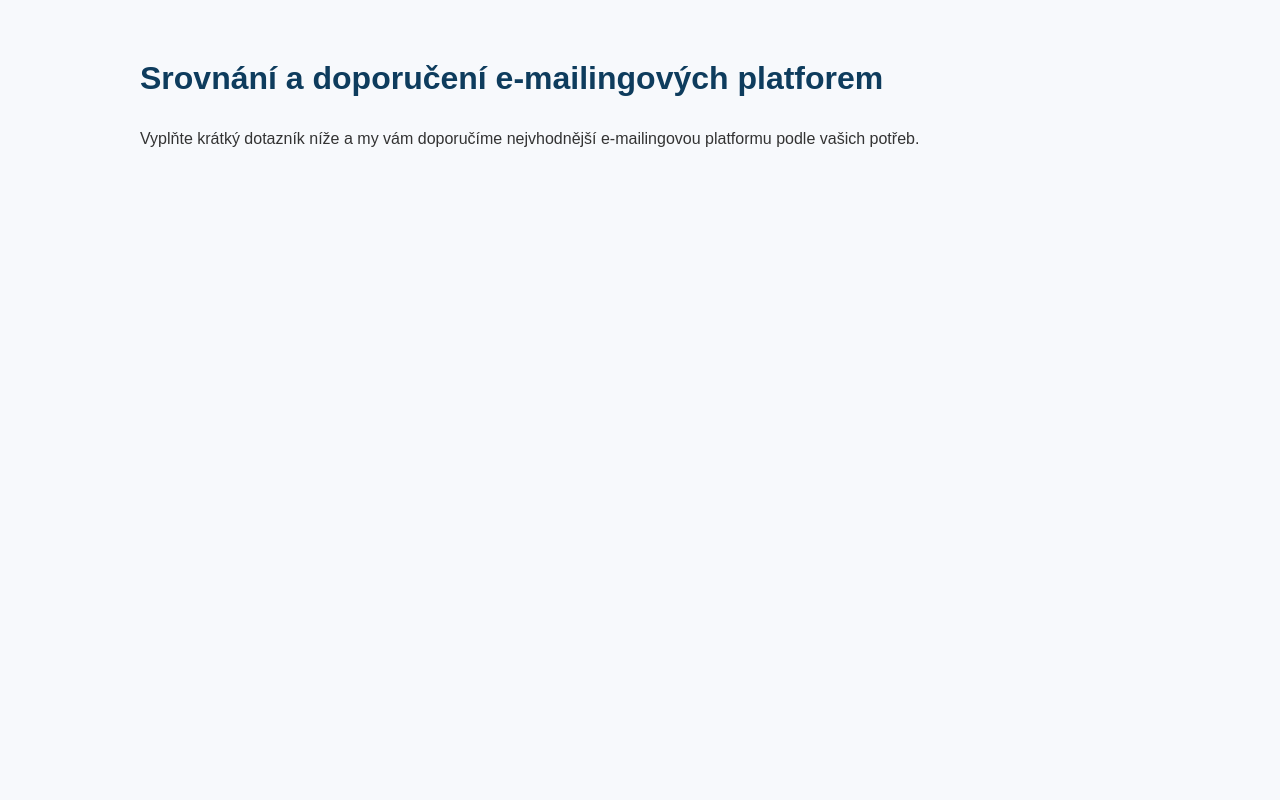
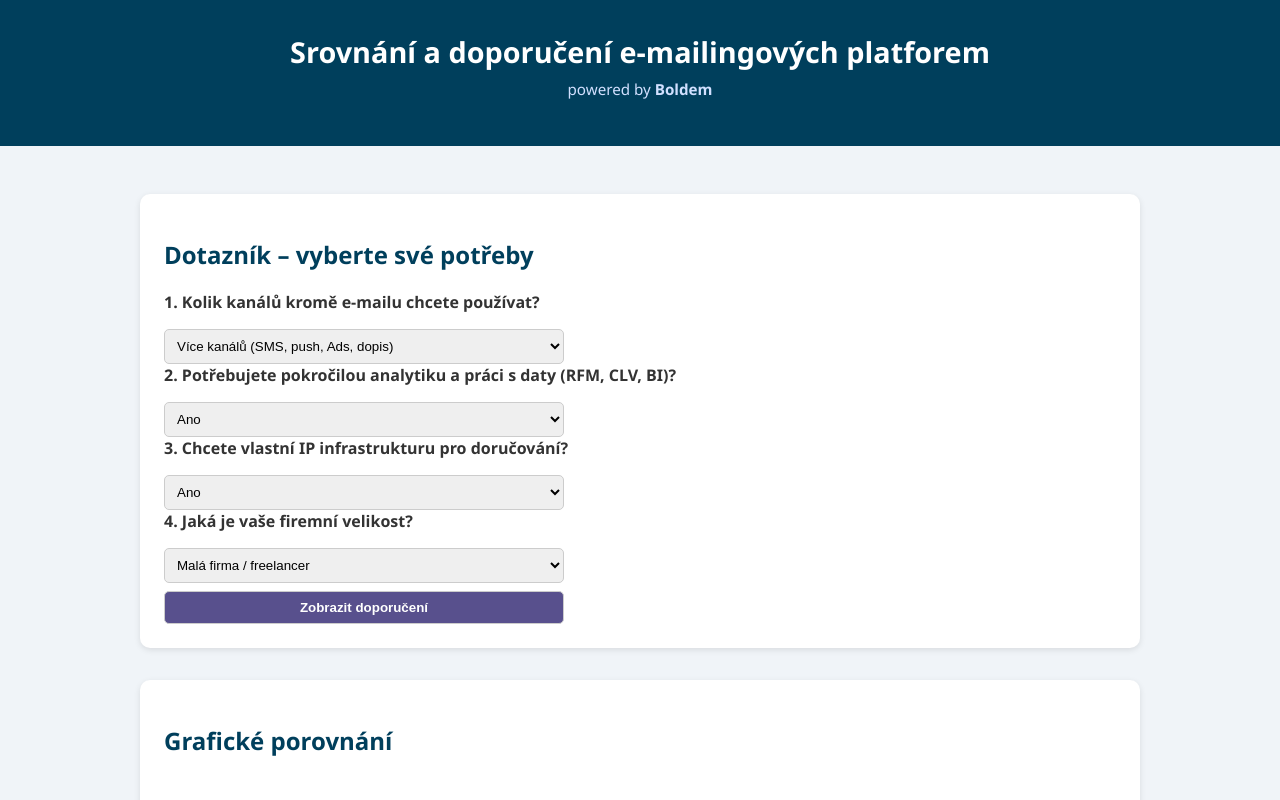
Before and after one commit to BretislaStrnad/email-platform-site, a plain HTML site: page index.html in a window 1280 px wide. Shown: the top 800 px of the page. Drawn offline with nearby package versions, Linux system fonts and the light colour scheme.

Commit message:
Update index.html

```diff
--- a/index.html
+++ b/index.html
@@ -1,32 +1,218 @@
-
 <!DOCTYPE html>
 <html lang="cs">
 <head>
   <meta charset="UTF-8">
   <meta name="viewport" content="width=device-width, initial-scale=1.0">
-  <title>Srovnání e-mailingových platforem</title>
+  <title>Boldem | Srovnání e-mailingových platforem</title>
+  <link rel="icon" href="https://boldem.cz/favicon.ico" type="image/x-icon">
   <script src="https://cdn.jsdelivr.net/npm/chart.js"></script>
   <style>
-    body { font-family: Arial, sans-serif; line-height: 1.6; padding: 2rem; max-width: 1000px; margin: auto; background: #f7f9fc; color: #333; }
-    h1, h2 { color: #0e3c5d; }
-    .platform-summary, .scoreboard, .highlight, .question { background: white; padding: 1rem; border-radius: 8px; box-shadow: 0 1px 4px rgba(0,0,0,0.05); margin-bottom: 1rem; }
-    .question label { font-weight: bold; display: block; margin-bottom: 0.5rem; }
-    select, button { margin-top: 0.5rem; padding: 0.4rem; border-radius: 4px; border: 1px solid #ccc; width: 100%; max-width: 300px; }
-    button { background: #0e3c5d; color: white; cursor: pointer; }
-    .highlight { border-left: 4px solid #2e7d32; background: #e8f5e9; }
-    table { width: 100%; border-collapse: collapse; margin-top: 2rem; }
-    th, td { border: 1px solid #ccc; padding: 0.6rem; text-align: center; }
-    th { background: #e3eff9; }
-    footer { margin-top: 4rem; font-size: 0.9em; color: #666; text-align: center; }
-    canvas { max-width: 100%; margin-top: 2rem; }
+    body {
+      font-family: 'Segoe UI', Tahoma, Geneva, Verdana, sans-serif;
+      background: #f0f4f8;
+      color: #333;
+      margin: 0;
+      padding: 0;
+    }
+    header {
+      background: #003f5c;
+      color: white;
+      padding: 2rem;
+      text-align: center;
+    }
+    header h1 {
+      margin: 0;
+      font-size: 1.8rem;
+    }
+    header p.logo {
+      font-size: 0.95rem;
+      color: #d1e0ff;
+      margin-top: 0.5rem;
+    }
+    main {
+      max-width: 1000px;
+      margin: 2rem auto;
+      padding: 1rem;
+    }
+    section {
+      background: white;
+      padding: 1.5rem;
+      border-radius: 10px;
+      box-shadow: 0 2px 6px rgba(0, 0, 0, 0.1);
+      margin-bottom: 2rem;
+    }
+        h2 {
+      color: #003f5c;
+    }
+    .question label {
+      font-weight: bold;
+      display: block;
+      margin-bottom: 0.5rem;
+    }
+    select, button {
+      margin-top: 0.5rem;
+      padding: 0.5rem;
+      border-radius: 5px;
+      border: 1px solid #ccc;
+      width: 100%;
+      max-width: 400px;
+    }
+    button {
+      background: #58508d;
+      color: white;
+      cursor: pointer;
+      font-weight: bold;
+      transition: background 0.3s ease;
+    }
+    button:hover {
+      background: #7a5195;
+    }
+    .highlight {
+      background: #e0f2f1;
+      border-left: 5px solid #26a69a;
+      padding: 1rem;
+      margin-top: 1rem;
+      border-radius: 6px;
+    }
+    table {
+      width: 100%;
+      border-collapse: collapse;
+      margin-top: 2rem;
+    }
+    th, td {
+      border: 1px solid #ccc;
+      padding: 0.8rem;
+      text-align: center;
+    }
+    th {
+      background: #e3eff9;
+    }
+    footer {
+      text-align: center;
+      padding: 2rem;
+      background: #003f5c;
+      color: white;
+    }
+    canvas {
+      max-width: 100%;
+      margin-top: 2rem;
+    }
   </style>
 </head>
 <body>
-  <h1>Srovnání a doporučení e-mailingových platforem</h1>
+  <header>
+    <h1>Srovnání a doporučení e-mailingových platforem</h1>
+    <p class="logo">powered by <strong>Boldem</strong></p>
+  </header>
+  <main>
+    <section>
+      <h2>Dotazník – vyberte své potřeby</h2>
+      <form id="platformQuiz">
+                <div class="question">
+          <label>1. Kolik kanálů kromě e-mailu chcete používat?</label>
+          <select name="channels">
+            <option value="multi">Více kanálů (SMS, push, Ads, dopis)</option>
+            <option value="email">Jen e-mail</option>
+          </select>
+        </div>
+        <div class="question">
+          <label>2. Potřebujete pokročilou analytiku a práci s daty (RFM, CLV, BI)?</label>
+          <select name="data">
+            <option value="yes">Ano</option>
+            <option value="no">Ne</option>
+          </select>
+        </div>
+        <div class="question">
+          <label>3. Chcete vlastní IP infrastrukturu pro doručování?</label>
+          <select name="smtp">
+            <option value="yes">Ano</option>
+            <option value="no">Ne</option>
+          </select>
+        </div>
+        <div class="question">
+          <label>4. Jaká je vaše firemní velikost?</label>
+          <select name="size">
+            <option value="small">Malá firma / freelancer</option>
+            <option value="medium">Střední podnik</option>
+            <option value="large">Velká firma / korporace</option>
+          </select>
+        </div>
+        <button type="button" onclick="recommendPlatform()">Zobrazit doporučení</button>
+      </form>
+      <div id="recommendation" class="highlight" style="display:none;"></div>
+    </section>
+    <section>
+      <h2>Grafické porovnání</h2>
+      <canvas id="chart" width="800" height="400"></canvas>
+    </section>
+        <section>
+      <h2>Srovnávací tabulka (vybraná kritéria)</h2>
+      <table>
+        <thead>
+          <tr><th>#</th><th>Kritérium</th><th>SmartEmailing</th><th>Ecomail</th><th>Targito</th><th>Boldem</th><th>Mailkit</th></tr>
+        </thead>
+        <tbody>
+          <tr><td>1</td><td>SMTP infrastruktura</td><td>✔</td><td>✖</td><td>✖</td><td>✔</td><td>✔</td></tr>
+          <tr><td>2</td><td>CDP / sjednocení dat</td><td>✖</td><td>✖</td><td>✔</td><td>✔</td><td>⚠️</td></tr>
+          <tr><td>3</td><td>Automatizace RT</td><td>⚠️</td><td>⚠️</td><td>✔</td><td>✔</td><td>⚠️</td></tr>
+          <tr><td>4</td><td>Multikanál</td><td>✖</td><td>⚠️</td><td>✔</td><td>✔</td><td>⚠️</td></tr>
+          <tr><td>5</td><td>AI / predikce</td><td>✖</td><td>✖</td><td>✔</td><td>✔</td><td>✖</td></tr>
+        </tbody>
+      </table>
+    </section>
+  </main>
+  <footer>
+    <p>Srovnání vytvořeno na základě analýzy z roku 2025, podklad: Hodnocení_Emailing_Platformy_Stylizovane_Final_Zdroje.docx</p>
+  </footer>
+  <script>
+    new Chart(document.getElementById(\"chart\"), {
+      type: 'bar',
+      data: {
+        labels: [\"Boldem\", \"Targito\", \"Mailkit\", \"SmartEmailing\", \"Ecomail\"],
+        datasets: [{
+          label: \"% hodnocení\",
+          backgroundColor: [\"#2e7d32\", \"#0288d1\", \"#ffa000\", \"#5d4037\", \"#7b1fa2\"],
+          data: [96, 85, 74, 68, 62]
+        }]
+      },
+      options: {
+        responsive: true,
+        plugins: {
+          legend: { display: false },
+          title: { display: true, text: 'Porovnání komplexnosti platforem' }
+        },
+        scales: {
+          y: { beginAtZero: true, max: 100 }
+        }
+      }
+    });
 
-  <p>Vyplňte krátký dotazník níže a my vám doporučíme nejvhodnější e-mailingovou platformu podle vašich potřeb.</p>
+    function recommendPlatform() {
+      const form = document.forms['platformQuiz'];
+      const channels = form['channels'].value;
+      const data = form['data'].value;
+      const smtp = form['smtp'].value;
+      const size = form['size'].value;
 
-  <!-- Form and Recommendation Section here ... (content continues) -->
-  <!-- For brevity, skipping repetition. This will be restored as full content. -->
+      let recommendation = \"\";
+
+      if (channels === \"multi\" && data === \"yes\" && smtp === \"yes\") {
+        recommendation = \"Doporučujeme: <strong>Boldem</strong> – nejkomplexnější řešení pro firmy, které to myslí s daty a multikanálem vážně.\";
+      } else if (data === \"yes\" && smtp === \"no\") {
+        recommendation = \"Doporučujeme: <strong>Targito</strong> – silné v segmentaci a BI, vhodné pro enterprise.\";
+      } else if (channels === \"email\" && size === \"small\") {
+        recommendation = \"Doporučujeme: <strong>Ecomail</strong> – ideální pro začátečníky a jednoduché newslettery.\";
+      } else if (smtp === \"yes\" && size === \"medium\") {
+        recommendation = \"Doporučujeme: <strong>SmartEmailing</strong> – stabilní nástroj s vlastní infrastrukturou a dobrou komunitou.\";
+      } else if (smtp === \"yes\" && data === \"no\") {
+        recommendation = \"Doporučujeme: <strong>Mailkit</strong> – silný pro transakční zprávy a doručitelnost.\";
+      } else {
+        recommendation = \"Zvažte: <strong>Boldem</strong> – univerzální platforma pro růst, automatizaci a ESG, nebo <strong>Ecomail</strong> jako nízkonákladové řešení.\";
+      }
+
+      document.getElementById('recommendation').style.display = 'block';
+      document.getElementById('recommendation').innerHTML = recommendation;
+    }
+  </script>
 </body>
 </html>
```
